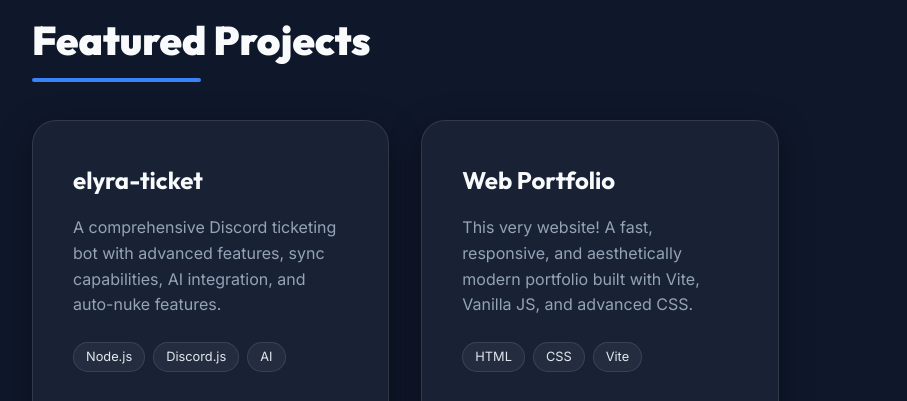
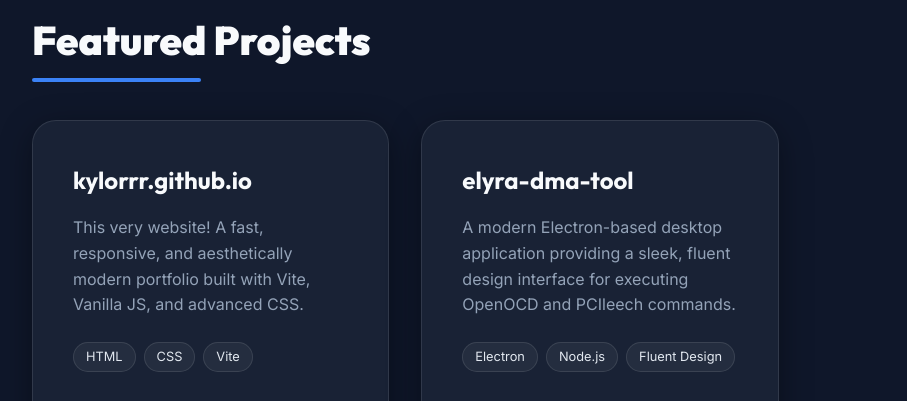
Before and after one commit to kylorrr/kylorrr.github.io, a website built with Vite: page index.html in a window 1280 px wide. Shown: the part 920-1321 px from the top of the page, without its empty margins (40-947 px from the left). Built offline with nearby package versions, Linux system fonts and the light colour scheme.

Commit message:
Update index.html

```diff
--- a/index.html
+++ b/index.html
@@ -53,22 +53,7 @@
         <div class="projects-grid">
           <div class="project-card glass">
             <div class="project-content">
-              <h3>elyra-ticket</h3>
-              <p>A comprehensive Discord ticketing bot with advanced features, sync capabilities, AI integration, and auto-nuke features.</p>
-              <div class="tags">
-                <span class="tag">Node.js</span>
-                <span class="tag">Discord.js</span>
-                <span class="tag">AI</span>
-              </div>
-            </div>
-            <a href="https://github.com/kylorrr/elyra-ticket" target="_blank" class="project-link">
-              <svg xmlns="http://www.w3.org/2000/svg" width="24" height="24" viewBox="0 0 24 24" fill="none" stroke="currentColor" stroke-width="2" stroke-linecap="round" stroke-linejoin="round"><path d="M18 13v6a2 2 0 0 1-2 2H5a2 2 0 0 1-2-2V8a2 2 0 0 1 2-2h6"></path><polyline points="15 3 21 3 21 9"></polyline><line x1="10" y1="14" x2="21" y2="3"></line></svg>
-            </a>
-          </div>
-
-          <div class="project-card glass">
-            <div class="project-content">
-              <h3>Web Portfolio</h3>
+              <h3>kylorrr.github.io</h3>
               <p>This very website! A fast, responsive, and aesthetically modern portfolio built with Vite, Vanilla JS, and advanced CSS.</p>
               <div class="tags">
                 <span class="tag">HTML</span>
@@ -76,7 +61,22 @@
                 <span class="tag">Vite</span>
               </div>
             </div>
-            <a href="#" class="project-link">
+            <a href="https://github.com/kylorrr/kylorrr.github.io" target="_blank" class="project-link">
+              <svg xmlns="http://www.w3.org/2000/svg" width="24" height="24" viewBox="0 0 24 24" fill="none" stroke="currentColor" stroke-width="2" stroke-linecap="round" stroke-linejoin="round"><path d="M18 13v6a2 2 0 0 1-2 2H5a2 2 0 0 1-2-2V8a2 2 0 0 1 2-2h6"></path><polyline points="15 3 21 3 21 9"></polyline><line x1="10" y1="14" x2="21" y2="3"></line></svg>
+            </a>
+          </div>
+
+          <div class="project-card glass">
+            <div class="project-content">
+              <h3>elyra-dma-tool</h3>
+              <p>A modern Electron-based desktop application providing a sleek, fluent design interface for executing OpenOCD and PCIleech commands.</p>
+              <div class="tags">
+                <span class="tag">Electron</span>
+                <span class="tag">Node.js</span>
+                <span class="tag">Fluent Design</span>
+              </div>
+            </div>
+            <a href="https://github.com/kylorrr/elyra-dma-tool" target="_blank" class="project-link">
               <svg xmlns="http://www.w3.org/2000/svg" width="24" height="24" viewBox="0 0 24 24" fill="none" stroke="currentColor" stroke-width="2" stroke-linecap="round" stroke-linejoin="round"><path d="M18 13v6a2 2 0 0 1-2 2H5a2 2 0 0 1-2-2V8a2 2 0 0 1 2-2h6"></path><polyline points="15 3 21 3 21 9"></polyline><line x1="10" y1="14" x2="21" y2="3"></line></svg>
             </a>
           </div>
```
